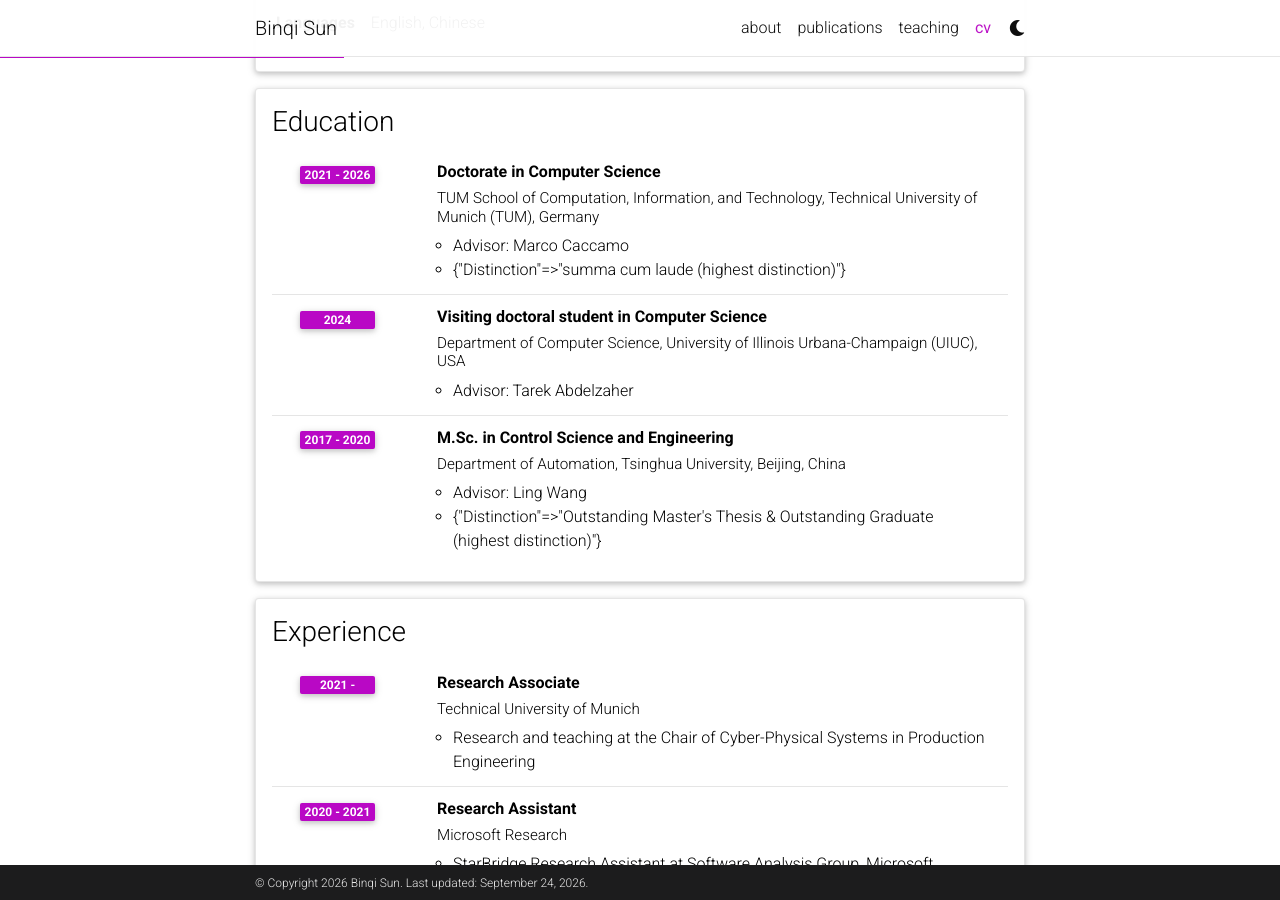
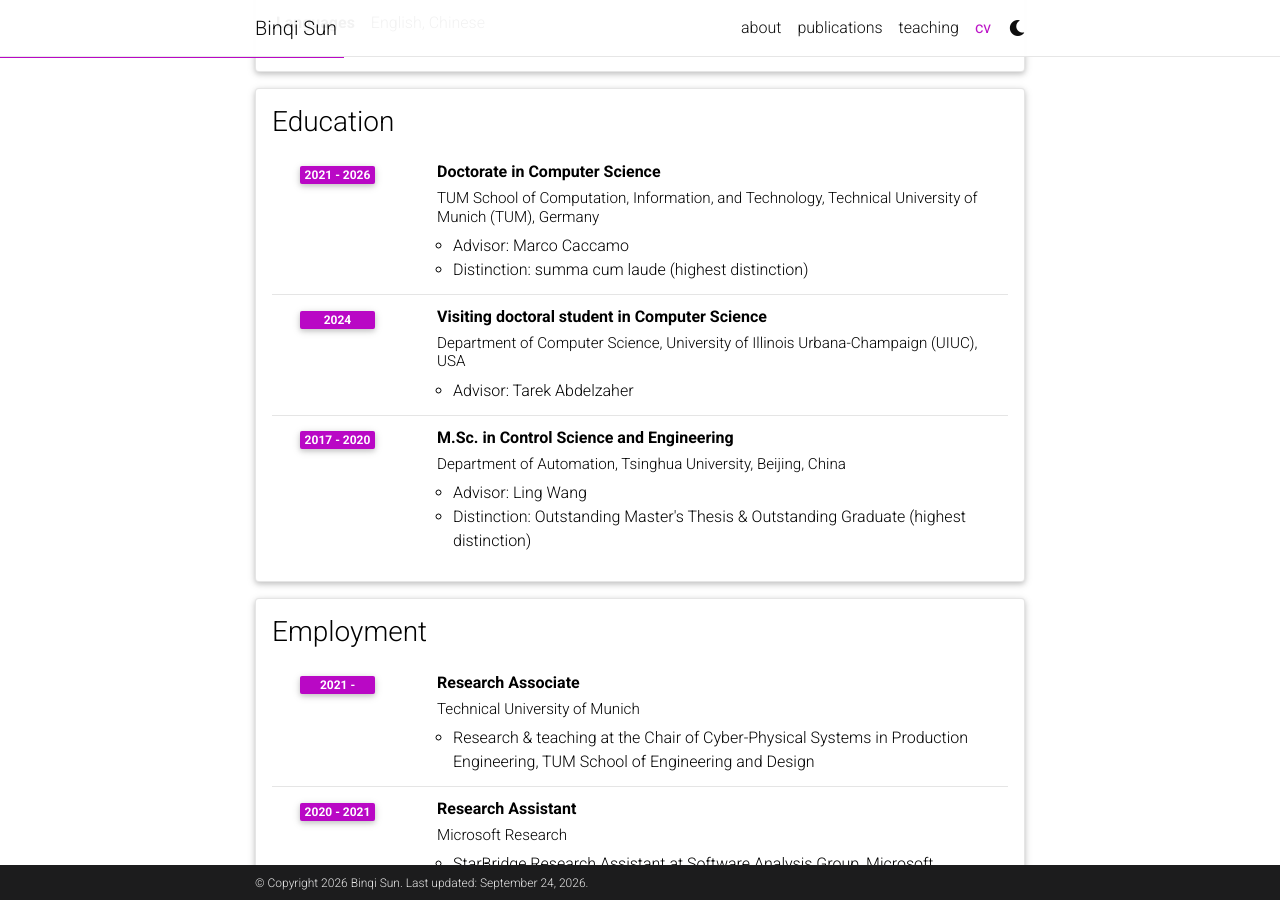
Before and after one commit to binqi-sun/binqi-sun.github.io, a Jekyll site: the page built from _pages/cv.md, in a window 1280 px wide and 900 px high, scrolled down 273 px. Built offline with Jekyll 4.4.1, drawn with Linux system fonts in a browser that asks for light colours; comment, search, counter and statistics services are not loaded; a style sheet for code colours, icons or effects is not loaded.

Commit message:
update cv

```diff
--- a/_data/cv.yml
+++ b/_data/cv.yml
@@ -14,7 +14,7 @@
       year: 2021 - 2026
       description:
         - "Advisor: Marco Caccamo"
-        - Distinction: summa cum laude (highest distinction)
+        - "Distinction: summa cum laude (highest distinction)"
         # - Research on the intersection of real-time systems and machine learning
     - title: Visiting doctoral student in Computer Science
       institution: Department of Computer Science, University of Illinois Urbana-Champaign (UIUC), USA
@@ -26,17 +26,17 @@
       year: 2017 - 2020
       description:
         - "Advisor: Ling Wang"
-        - Distinction: Outstanding Master's Thesis & Outstanding Graduate (highest distinction)
+        - "Distinction: Outstanding Master's Thesis & Outstanding Graduate (highest distinction)"
         # - "Thesis: Data-model Fusion Intelligent Optimization for Assembly Line Balancing"
 
-- title: Experience
+- title: Employment
   type: time_table
   contents:
     - title: Research Associate
       institution: Technical University of Munich
       year: 2021 -
       description:
-        - Research and teaching at the Chair of Cyber-Physical Systems in Production Engineering
+        - Research & teaching at the Chair of Cyber-Physical Systems in Production Engineering, TUM School of Engineering and Design
     - title: Research Assistant
       institution: Microsoft Research
       year: 2020 - 2021
```
